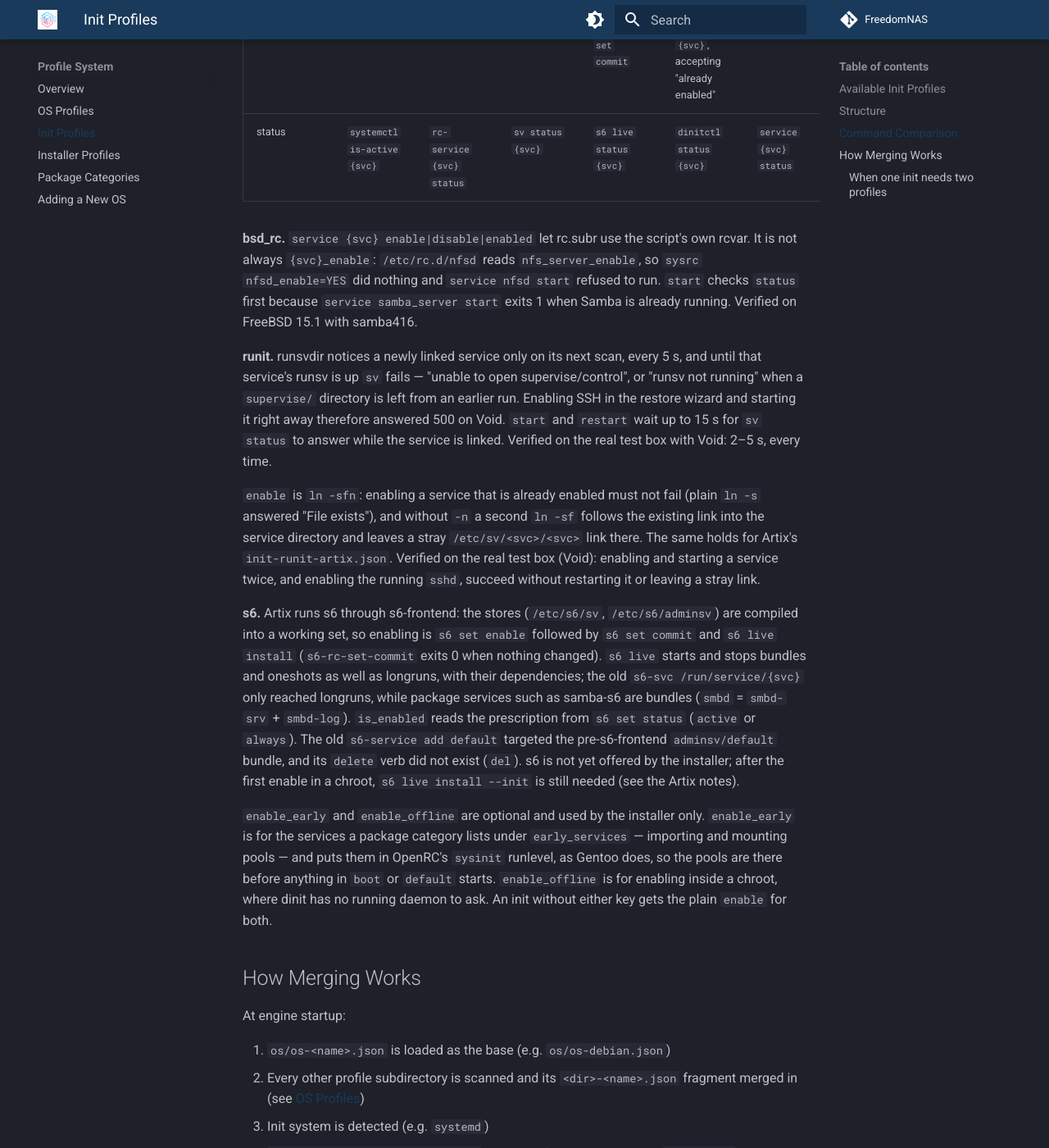
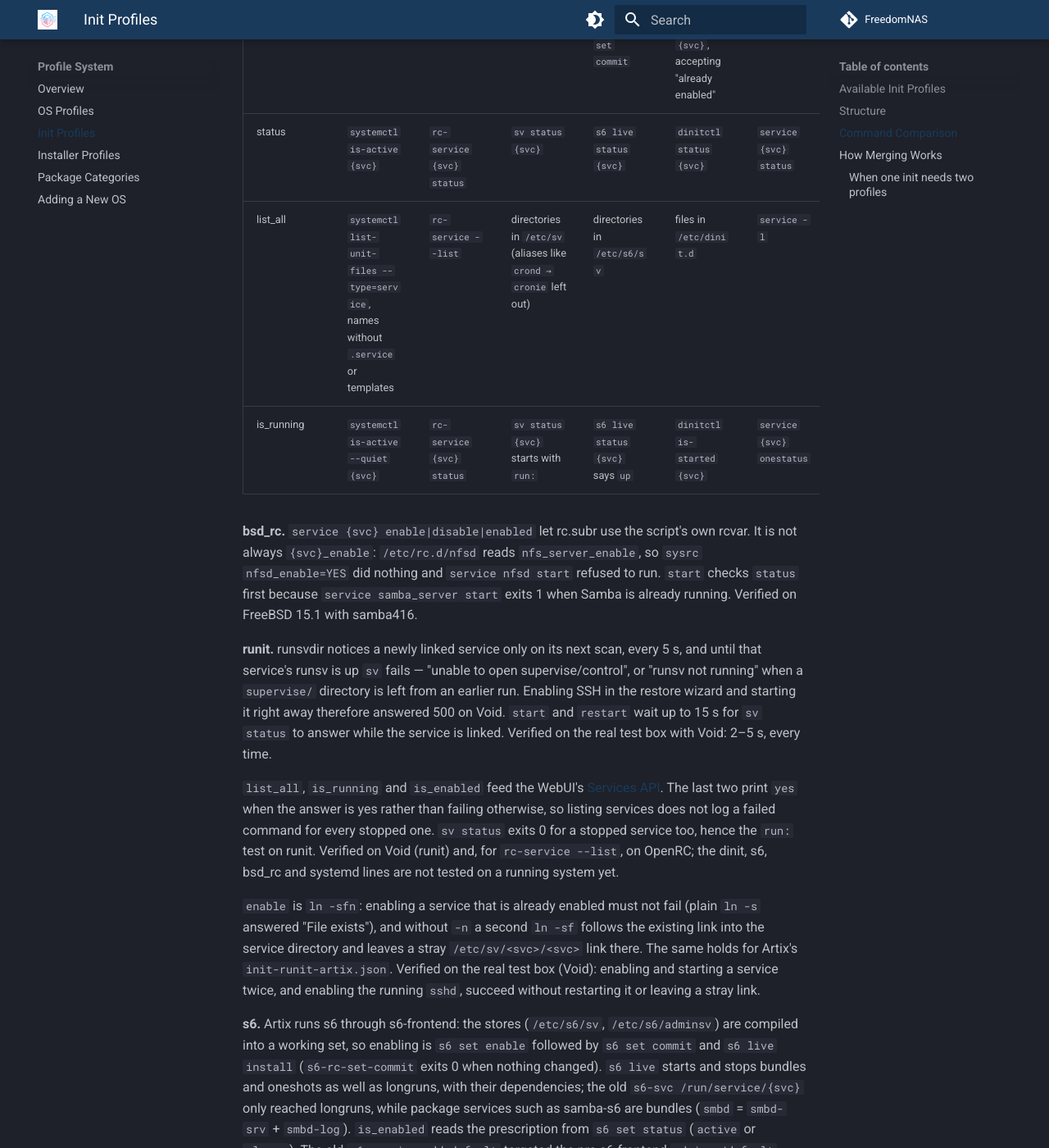
Before and after one commit to FreedomNAS/freedomnas-docs, an MkDocs documentation site: the page built from docs/profiles/init-profiles.md, in a window 1280 px wide and 1400 px high, scrolled down 2101 px. Shown: the whole window at 82% size. Built offline with MkDocs 1.6.1 and Material for MkDocs 9.7.7, drawn with Linux system fonts in a browser that asks for light colours.

Commit message:
Document service management

```diff
--- a/docs/profiles/init-profiles.md
+++ b/docs/profiles/init-profiles.md
@@ -48,6 +48,8 @@ includes a `services` key.
 | enable_early | — | `rc-update add {svc} sysinit` | — | — | — | — |
 | enable_offline | — | — | — | `s6 set enable -p {svc}`, `s6 set commit` | `dinitctl --offline enable {svc}`, accepting "already enabled" | — |
 | status | `systemctl is-active {svc}` | `rc-service {svc} status` | `sv status {svc}` | `s6 live status {svc}` | `dinitctl status {svc}` | `service {svc} status` |
+| list_all | `systemctl list-unit-files --type=service`, names without `.service` or templates | `rc-service --list` | directories in `/etc/sv` (aliases like `crond → cronie` left out) | directories in `/etc/s6/sv` | files in `/etc/dinit.d` | `service -l` |
+| is_running | `systemctl is-active --quiet {svc}` | `rc-service {svc} status` | `sv status {svc}` starts with `run:` | `s6 live status {svc}` says `up` | `dinitctl is-started {svc}` | `service {svc} onestatus` |
 
 **bsd_rc.** `service {svc} enable|disable|enabled` let rc.subr use the
 script's own rcvar. It is not always `{svc}_enable`: `/etc/rc.d/nfsd` reads
@@ -63,6 +65,14 @@ directory is left from an earlier run. Enabling SSH in the restore wizard
 and starting it right away therefore answered 500 on Void. `start` and
 `restart` wait up to 15 s for `sv status` to answer while the service is
 linked. Verified on the real test box with Void: 2–5 s, every time.
+
+`list_all`, `is_running` and `is_enabled` feed the WebUI's
+[Services API](../api/services.md). The last two print `yes` when the
+answer is yes rather than failing otherwise, so listing services does not
+log a failed command for every stopped one. `sv status` exits 0 for a
+stopped service too, hence the `run:` test on runit. Verified on Void
+(runit) and, for `rc-service --list`, on OpenRC; the dinit, s6, bsd_rc and
+systemd lines are not tested on a running system yet.
 
 `enable` is `ln -sfn`: enabling a service that is already enabled must
 not fail (plain `ln -s` answered "File exists"), and without `-n` a second
--- a/mkdocs.yml
+++ b/mkdocs.yml
@@ -107,6 +107,7 @@ nav:
     - Users: api/users.md
     - Shares: api/shares.md
     - Updates: api/updates.md
+    - Services: api/services.md
     - Setup: api/setup.md
     - WebSocket Terminal: api/websocket.md
   - Developer Guide:
```
Also changed, not shown: docs/api/services.md (added, +52 -0 lines), docs/architecture/reconciler.md (+5 -3 lines), docs/user-guide/system.md (+12 -0 lines), docs/user-guide/ui-levels.md (+2 -0 lines).
